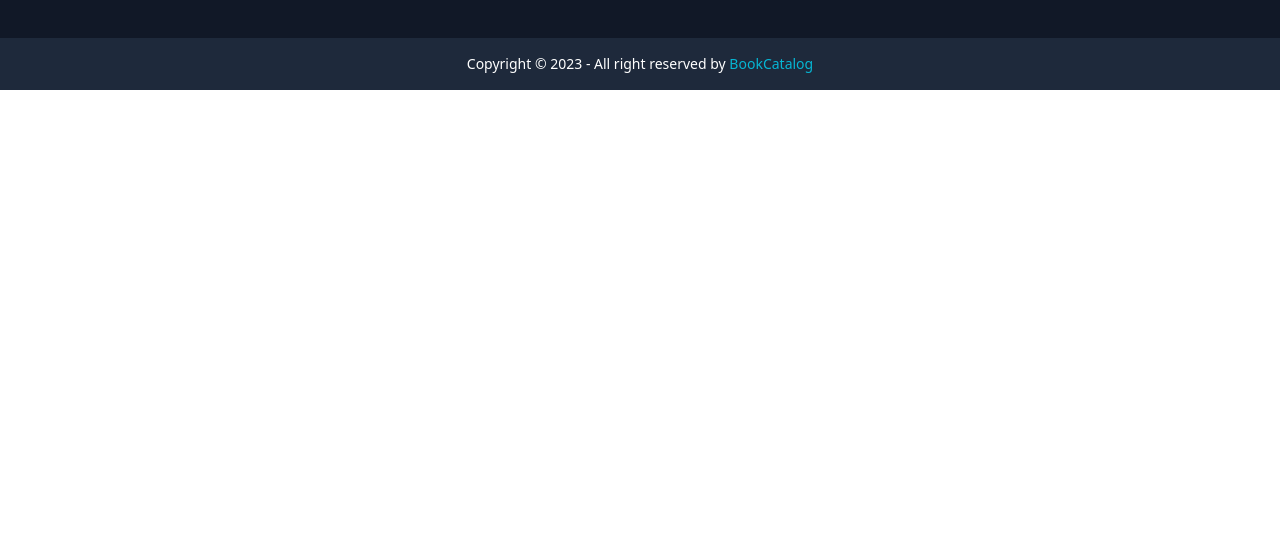
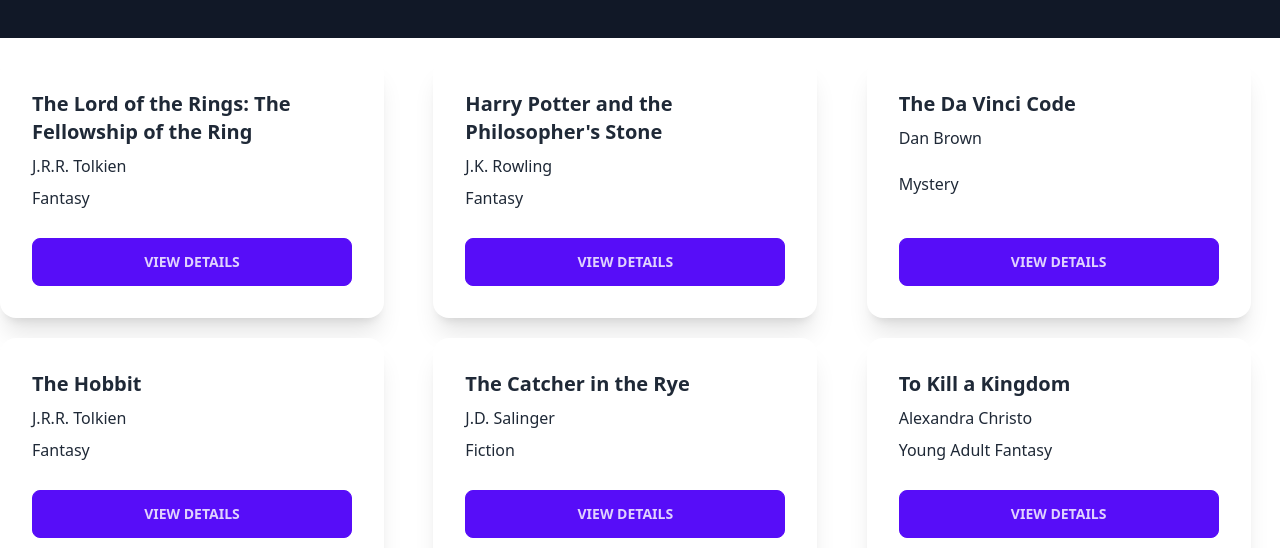
Before and after one commit to MajharolTanvir/BookCatalog, a React (Vite) app: page / in a window 1280 px wide. Shown: the part 404-952 px from the top of the page. Before the commit the page ends 800 px from the top, so only its background shows below. Built offline with nearby package versions, Linux system fonts and the light colour scheme.

Commit message:
10 Books shown on home page

```diff
--- a/src/pages/Home.tsx
+++ b/src/pages/Home.tsx
@@ -1,10 +1,30 @@
+import { useEffect, useState } from "react";
 import Slider from "../components/Slider";
+import BookDetails from "../components/BookDetails";
 
 
 export default function Home() {
+  const [books, setBooks] = useState([]);
+
+  useEffect(() => {
+    void fetch("./data.json")
+      .then((res) => res.json())
+      // eslint-disable-next-line @typescript-eslint/no-unsafe-argument
+      .then((data) => setBooks(data));
+  }, []);
+
+  console.log(books);
+
   return (
     <section>
       <Slider></Slider>
+      <div className="container mx-auto">
+        <div className="grid grid-cols-1 md:grid-cols-2 xl:grid-cols-3 2xl:grid-cols-4 gap-5 py-5 mx-auto">
+          {books?.slice(0,10).reverse().map((book) => (
+            <BookDetails book={book}></BookDetails>
+          ))}
+        </div>
+      </div>
     </section>
   );
 }
```
